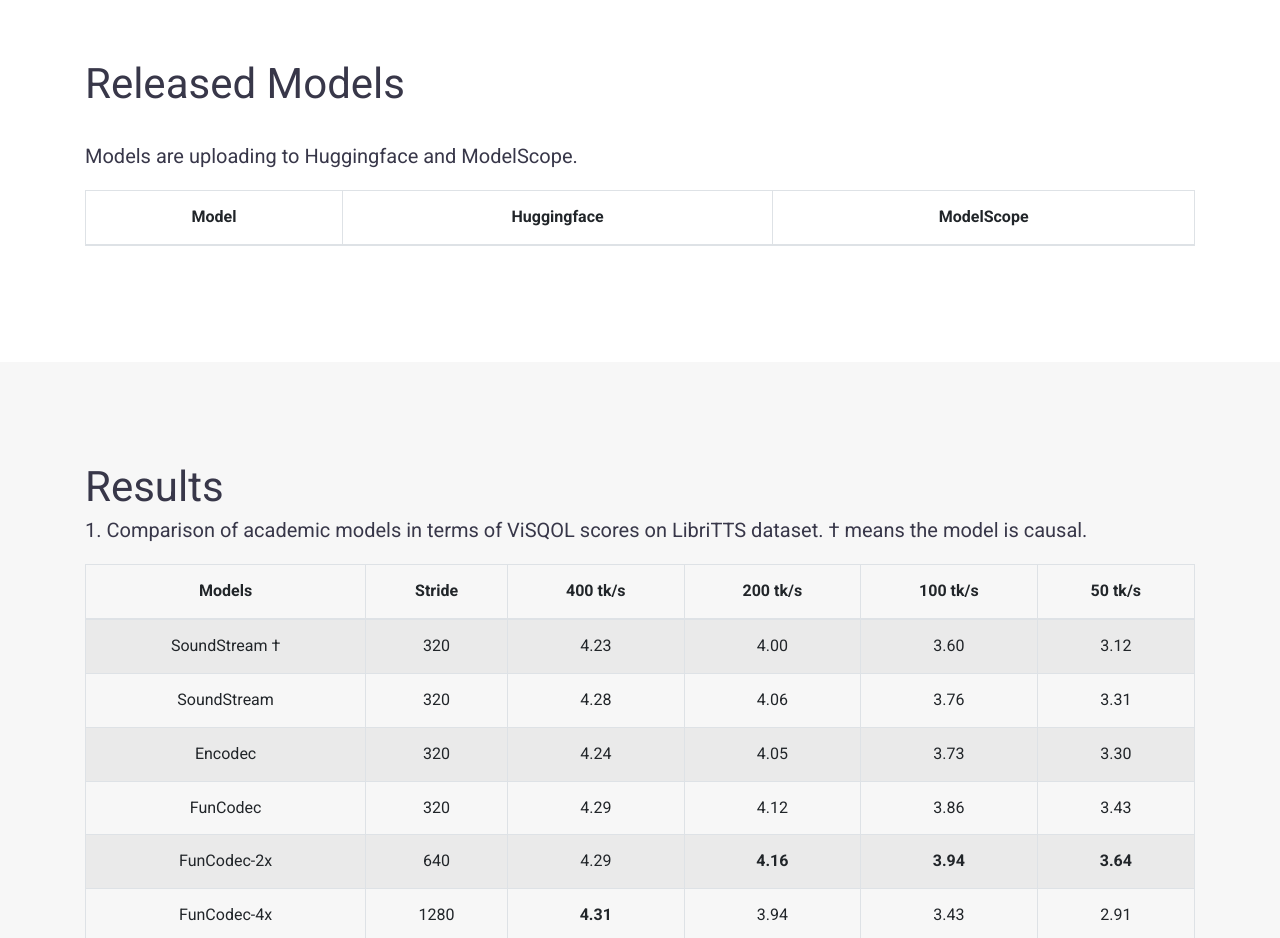
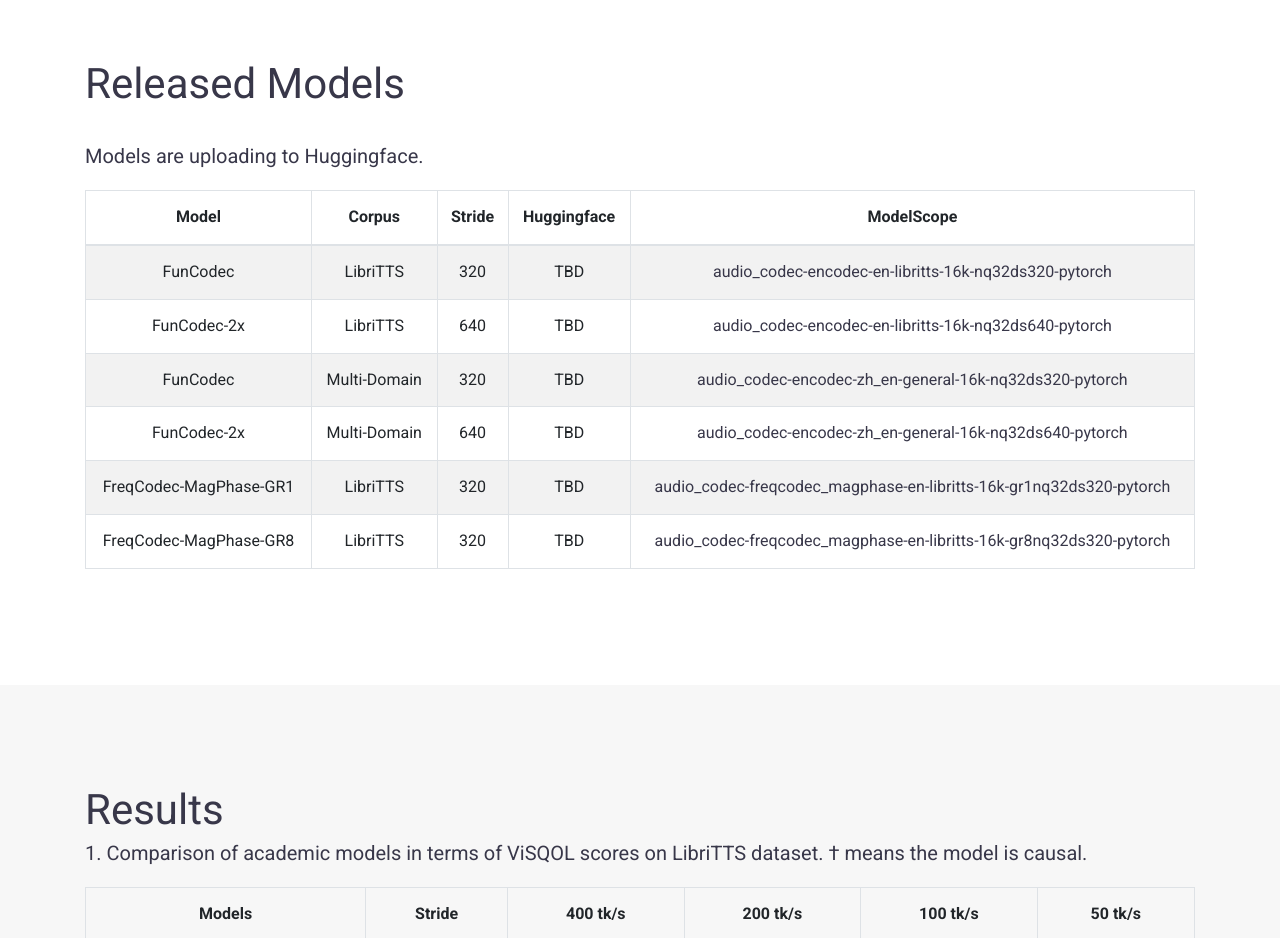
Before and after one commit to funcodec/funcodec.github.io, a plain HTML site: page index.html in a window 1280 px wide. Shown: the part 4520-5458 px from the top of the page. Drawn offline with nearby package versions, Linux system fonts and the light colour scheme.

Commit message:
add urls for released models on ModelScope.

```diff
--- a/index.html
+++ b/index.html
@@ -789,25 +789,63 @@
                     </header><!-- .heading -->
                     <br/>
                     <p class="lead font-weight-normal">
-                        Models are uploading to Huggingface and ModelScope.
+                        Models are uploading to Huggingface.
                     </p>
                     <div class="table-responsive">
                         <table class="table table-striped table-bordered">
                             <thead>
                                 <tr>
                                     <th class="text-center align-middle">Model</th>
+                                    <th class="text-center align-middle">Corpus</th>
+                                    <th class="text-center align-middle">Stride</th>
                                     <th class="text-center align-middle">Huggingface</th>
                                     <th class="text-center align-middle">ModelScope</th>
                                 </tr>
                             </thead>
-                            <!--<tbody class="text-center align-middle">
+                            <tbody class="text-center align-middle">
                                 <tr>
-                                    <td>SoundStream</td>
-                                    <td>Tobe</td>
-                                    <td>Tobe</td>
+                                    <td>FunCodec</td>
+                                    <td>LibriTTS</td>
+                                    <td>320</td>
+                                    <td>TBD</td>
+                                    <td><a href="https://www.modelscope.cn/models/damo/audio_codec-encodec-en-libritts-16k-nq32ds320-pytorch/summary">audio_codec-encodec-en-libritts-16k-nq32ds320-pytorch</a></td>
+                                </tr>
+                                <tr>
+                                    <td>FunCodec-2x</td>
+                                    <td>LibriTTS</td>
+                                    <td>640</td>
+                                    <td>TBD</td>
+                                    <td><a href="https://www.modelscope.cn/models/damo/audio_codec-encodec-en-libritts-16k-nq32ds640-pytorch/summary">audio_codec-encodec-en-libritts-16k-nq32ds640-pytorch</a></td>
+                                </tr>
+                                <tr>
+                                    <td>FunCodec</td>
+                                    <td>Multi-Domain</td>
+                                    <td>320</td>
+                                    <td>TBD</td>
+                                    <td><a href="https://www.modelscope.cn/models/damo/audio_codec-encodec-zh_en-general-16k-nq32ds320-pytorch/summary">audio_codec-encodec-zh_en-general-16k-nq32ds320-pytorch</a></td>
+                                </tr>
+                                <tr>
+                                    <td>FunCodec-2x</td>
+                                    <td>Multi-Domain</td>
+                                    <td>640</td>
+                                    <td>TBD</td>
+                                    <td><a href="https://www.modelscope.cn/models/damo/audio_codec-encodec-zh_en-general-16k-nq32ds640-pytorch/summary">audio_codec-encodec-zh_en-general-16k-nq32ds640-pytorch</a></td>
+                                </tr>
+                                <tr>
+                                    <td>FreqCodec-MagPhase-GR1</td>
+                                    <td>LibriTTS</td>
+                                    <td>320</td>
+                                    <td>TBD</td>
+                                    <td><a href="https://www.modelscope.cn/models/damo/audio_codec-freqcodec_magphase-en-libritts-16k-gr1nq32ds320-pytorch/summary">audio_codec-freqcodec_magphase-en-libritts-16k-gr1nq32ds320-pytorch</a></td>
+                                </tr>
+                                <tr>
+                                    <td>FreqCodec-MagPhase-GR8</td>
+                                    <td>LibriTTS</td>
+                                    <td>320</td>
+                                    <td>TBD</td>
+                                    <td><a href="https://www.modelscope.cn/models/damo/audio_codec-freqcodec_magphase-en-libritts-16k-gr8nq32ds320-pytorch/summary">audio_codec-freqcodec_magphase-en-libritts-16k-gr8nq32ds320-pytorch</a></td>
                                 </tr>
                             </tbody>
-                            --->
                         </table>
                     </div>
 
```
